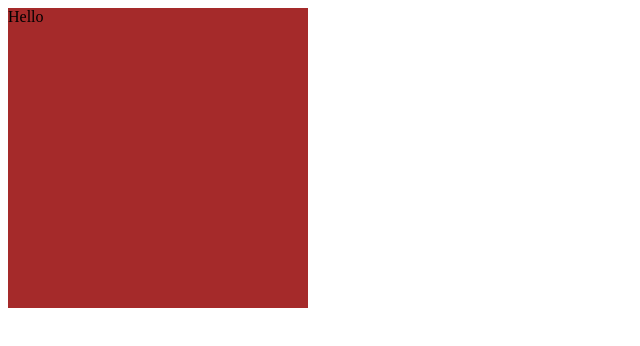
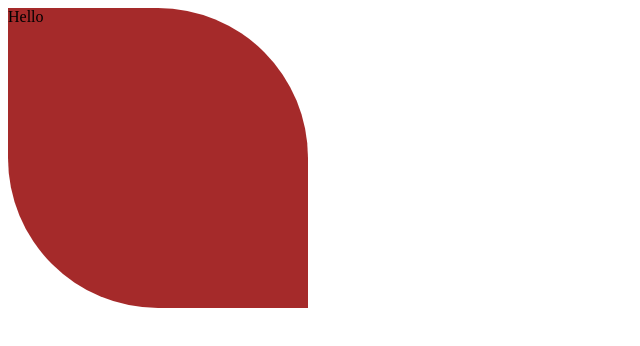
Before and after one commit to 1114211015-ops/lockydrow, a plain HTML site: page testbreak.html in a window 1280 px wide. Shown: the whole page, without its empty margins (0-640 px from the left). Drawn offline with Linux system fonts and the light colour scheme.

Commit message:
Update testbreak.html

```diff
--- a/testbreak.html
+++ b/testbreak.html
@@ -17,6 +17,7 @@
 
         #main {
             background-color: aquamarine;
+            border-radius: 50%;
         }
 
     }
@@ -26,6 +27,7 @@
 
         #main {
             background-color: brown;
+            border-radius:0 50%;
         }
 
     }
```
